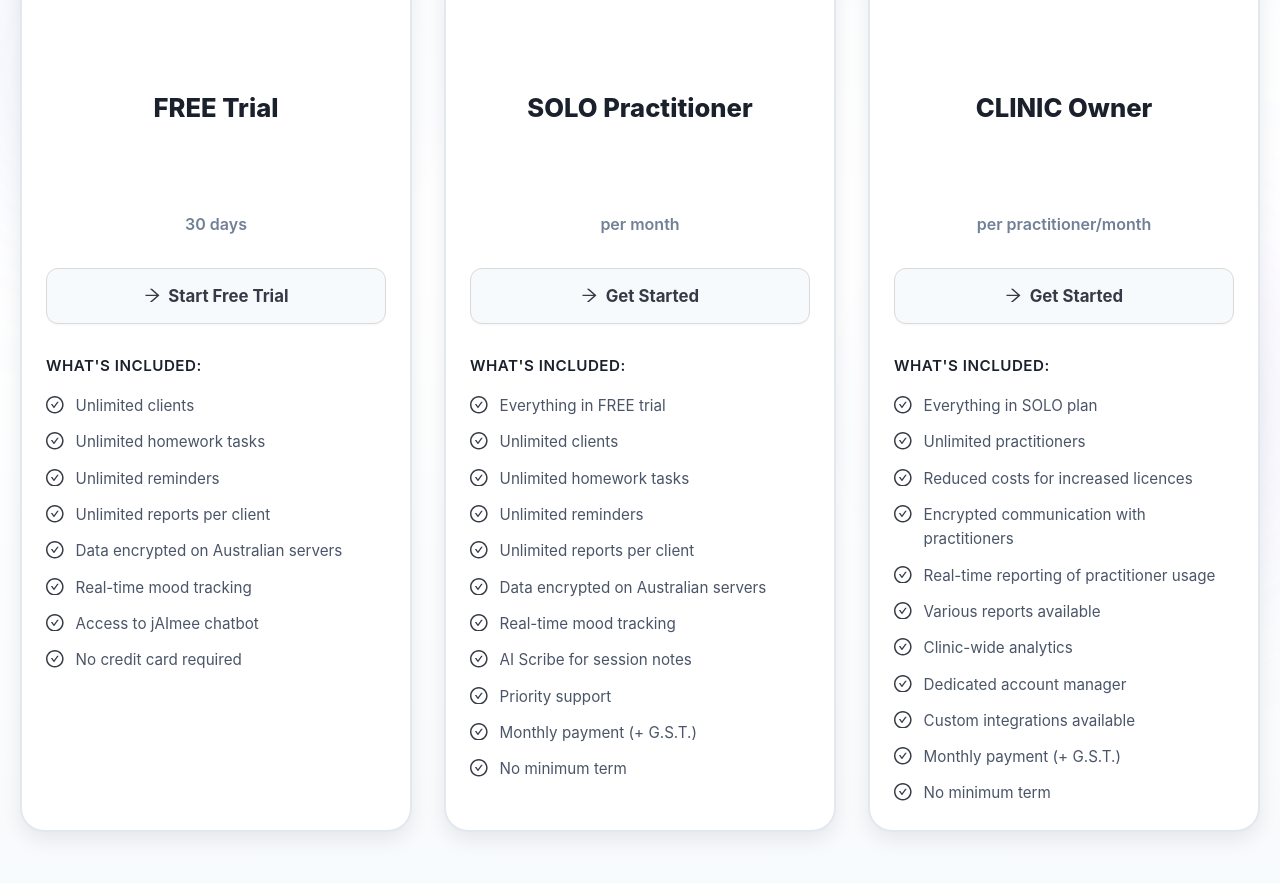
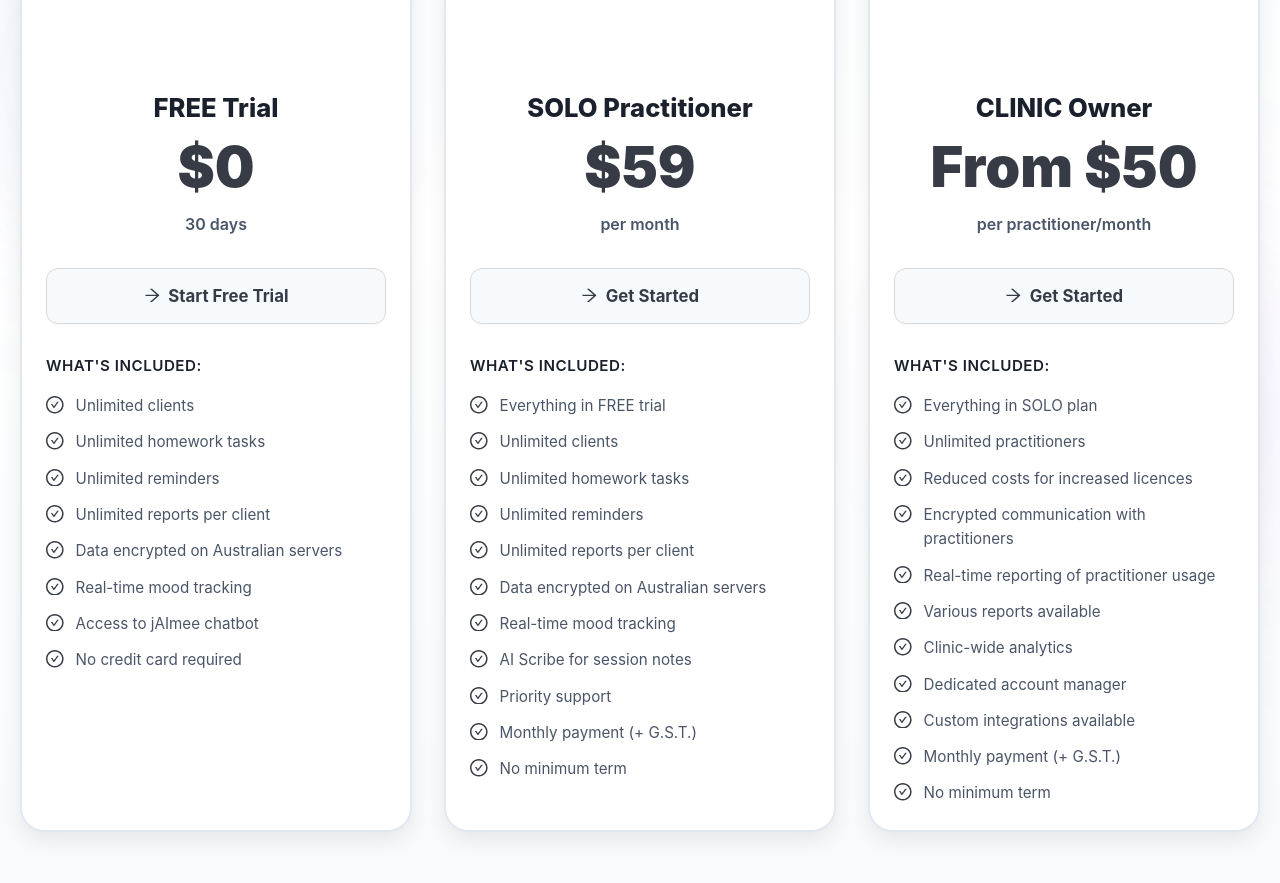
Before and after one commit to antsa-alec/antsa-landing-page, a React (Vite) app: page / in a window 1280 px wide. Shown: the part 3020-3903 px from the top of the page. Built offline with nearby package versions, Linux system fonts and the light colour scheme; no server answers.

Commit message:
Fix pricing section colors - make price and text visible
- Changed price from gradient text (transparent) to solid color
- Updated period text color from light gray to darker gray for better visibility
- All text now clearly visible on white background

```diff
--- a/src/components/PricingSection.tsx
+++ b/src/components/PricingSection.tsx
@@ -216,10 +216,7 @@ const PricingCard = ({
           <Title
             level={2}
             style={{
-              background: plan.gradient,
-              WebkitBackgroundClip: 'text',
-              WebkitTextFillColor: 'transparent',
-              backgroundClip: 'text',
+              color: plan.color,
               margin: 0,
               fontSize: 'clamp(2.5rem, 5vw, 3.5rem)',
               fontWeight: 900,
@@ -235,7 +232,7 @@ const PricingCard = ({
             display: 'block',
             textAlign: 'center',
             fontSize: '1rem',
-            color: '#718096',
+            color: '#4a5568',
             fontWeight: 600,
             marginBottom: '15px',
           }}
```
